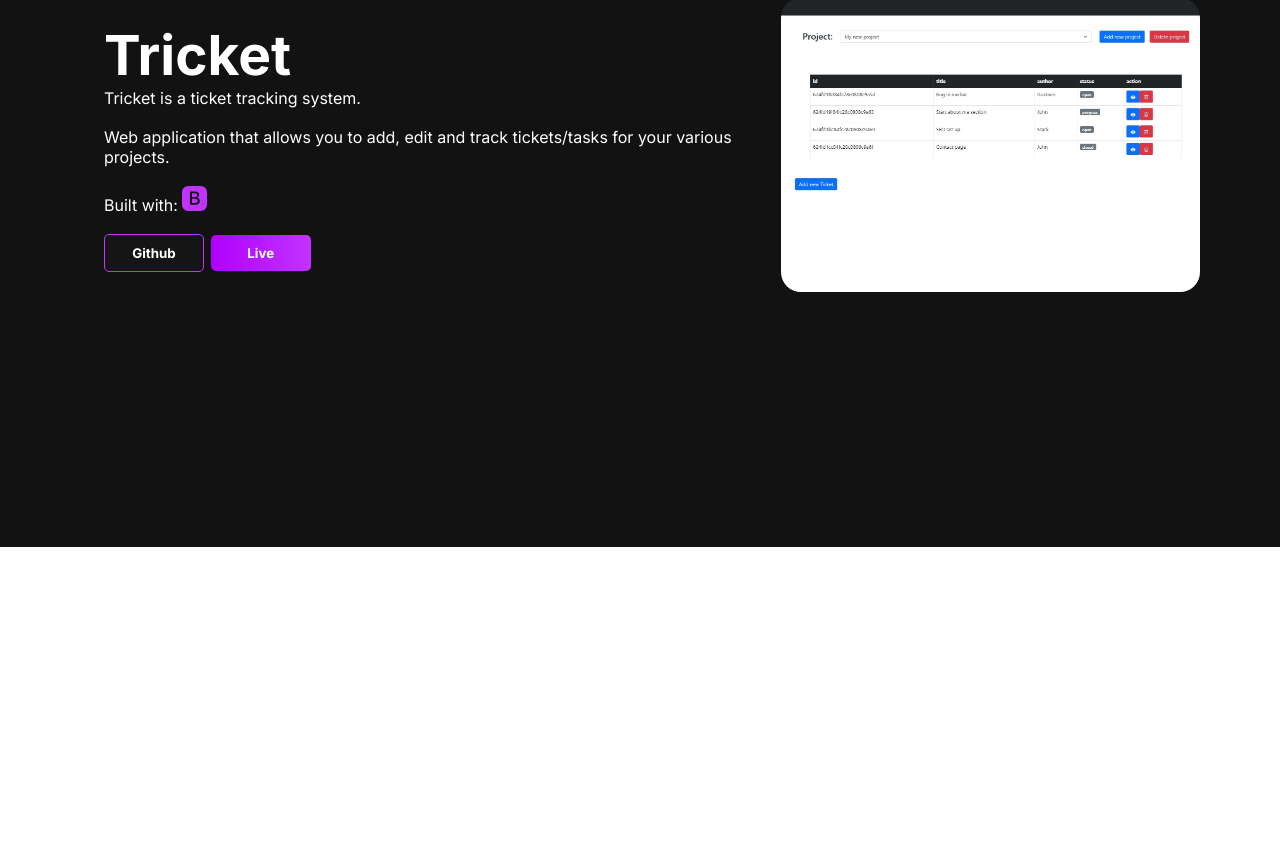
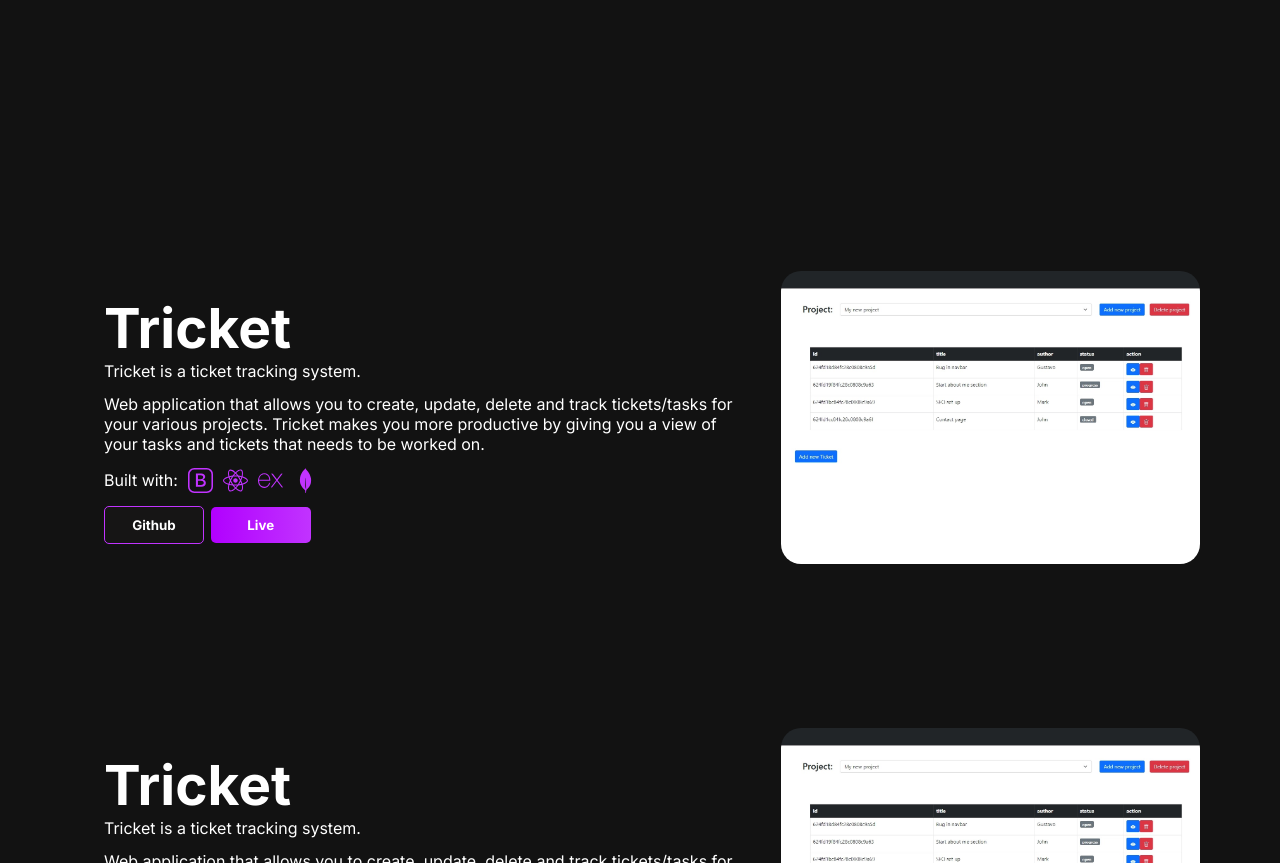
Before and after one commit to gustavocsak/portfolio, a React (Create React App) app: page / in a window 1280 px wide. Shown: the part 657-1520 px from the top of the page. Before the commit the page ends 1204 px from the top, so only its background shows below. Built offline with nearby package versions, Linux system fonts and the light colour scheme; the HTML template or start-up script is replaced by a standard one.

Commit message:
Finished project card and added TODOs

```diff
--- a/src/components/Hero.js
+++ b/src/components/Hero.js
@@ -10,8 +10,8 @@ import Grid from './Grid';
 const titleLetter = ['G', 'u', 's', 't', 'a', 'v', 'o']
 
 const Section = styled.div`
-    /* height: 100vh;
-    scroll-snap-align: center; */
+    height: 100vh;
+    scroll-snap-align: center;
     display: flex;
     flex-direction: column;
     align-items: center;
--- a/src/components/NewCard.js
+++ b/src/components/NewCard.js
@@ -1,7 +1,17 @@
 import React from 'react'
 import styled from 'styled-components'
 import tricket from '../img/tricket.jpg'
-import { BsBootstrapFill } from "react-icons/bs";
+import { BsBootstrap } from "react-icons/bs";
+import { FaReact } from "react-icons/fa";
+import { SiExpress } from "react-icons/si";
+import { SiMongodb } from "react-icons/si";
+
+/**
+ * TODO: different projects will need different icons
+ * think about how to implement that
+ *
+ * TODO: make it responsive
+ */
 
 const Wrap = styled.div`
     display: flex;
@@ -42,7 +52,10 @@ const ShortDescription = styled.div`
 `
 
 const Technologies = styled.div`
-
+    display: flex;
+    flex-direction: row;
+    gap: 10px;
+    align-items: center;
 `
 
 const Links = styled.div`
@@ -89,10 +102,13 @@ const NewCard = () => {
                 <ProjectTitle>Tricket</ProjectTitle>
                 <OneLiner>Tricket is a ticket tracking system.</OneLiner>
             </ProjectMain>
-            <ShortDescription>Web application that allows you to add, edit and track tickets/tasks for your various projects.</ShortDescription>
+            <ShortDescription>Web application that allows you to create, update, delete and track tickets/tasks for your various projects. Tricket makes you more productive by giving you a view of your tasks and tickets that needs to be worked on.</ShortDescription>
             <Technologies>
                 <span>Built with: </span>
-                <BsBootstrapFill color='rgb(193, 51, 255)' size={"25px"}/>
+                <BsBootstrap color='rgb(193, 51, 255)' size={"25px"} />
+                <FaReact color='rgb(193, 51, 255)' size={"25px"} />
+                <SiExpress color='rgb(193, 51, 255)' size={"25px"} />
+                <SiMongodb color='rgb(193, 51, 255)' size={"25px"} aria-label="MongoDB"/>
             </Technologies>
             <Links>
 
--- a/src/components/Projects.js
+++ b/src/components/Projects.js
@@ -5,7 +5,7 @@ import NewCard from './NewCard'
 
 
 const Section = styled.div`
-  	height: 100vh;
+  	/* height: 100vh; */
   	//scroll-snap-align: center;
 	display: flex;
     flex-direction: column;
@@ -37,9 +37,12 @@ const Container = styled.div`
 `
 
 const ProjectDisplay = styled.div`
+	margin-top: 8rem;
 	display: flex;
+	flex-direction: column;
 	align-items: center;
 	justify-content: center;
+	gap: 10rem;
 
 	@media only screen and (max-width: 768px) {
         flex-direction: column;
@@ -56,8 +59,9 @@ const Projects = () => {
 			<Container>
 
 				<ProjectDisplay>
-					<NewCard></NewCard>
-
+					<NewCard />
+					<NewCard />
+					<NewCard />
 				</ProjectDisplay>
 
 			</Container>
```
